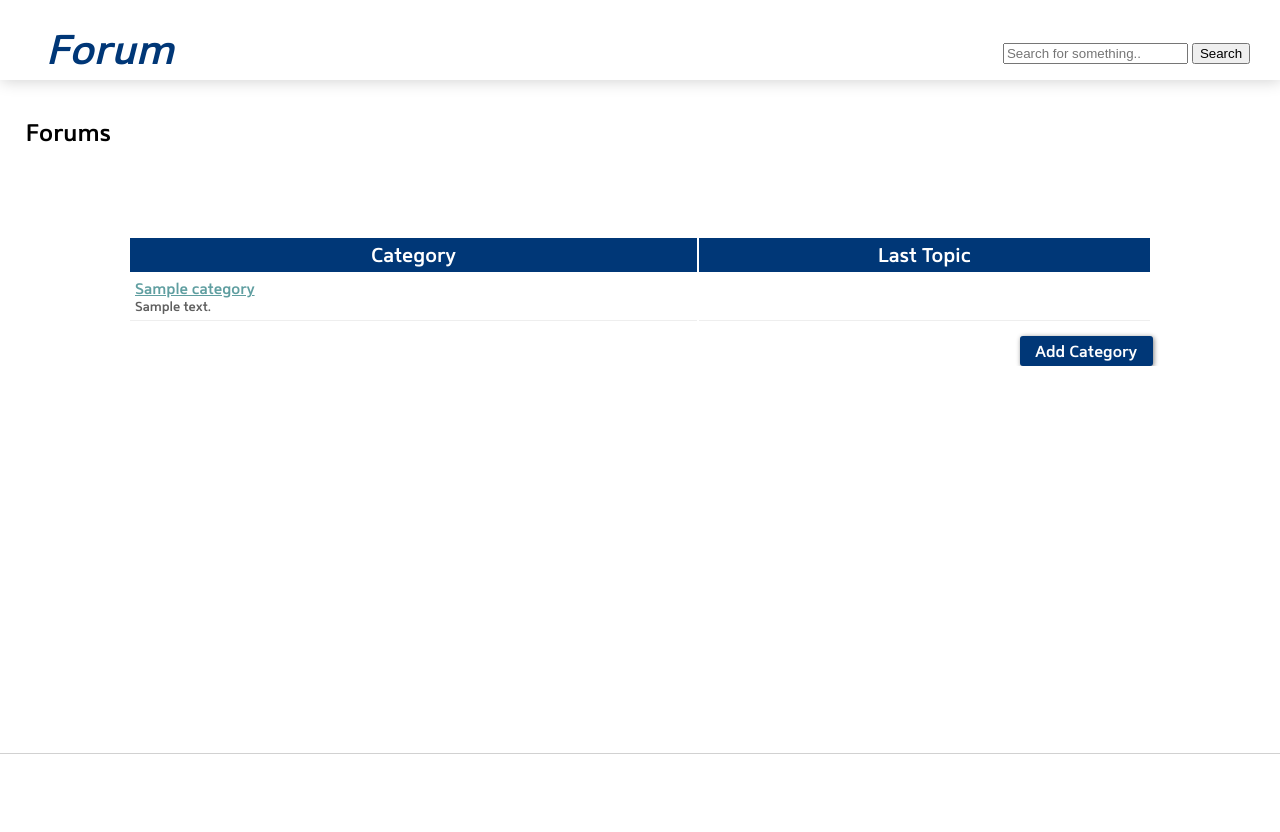
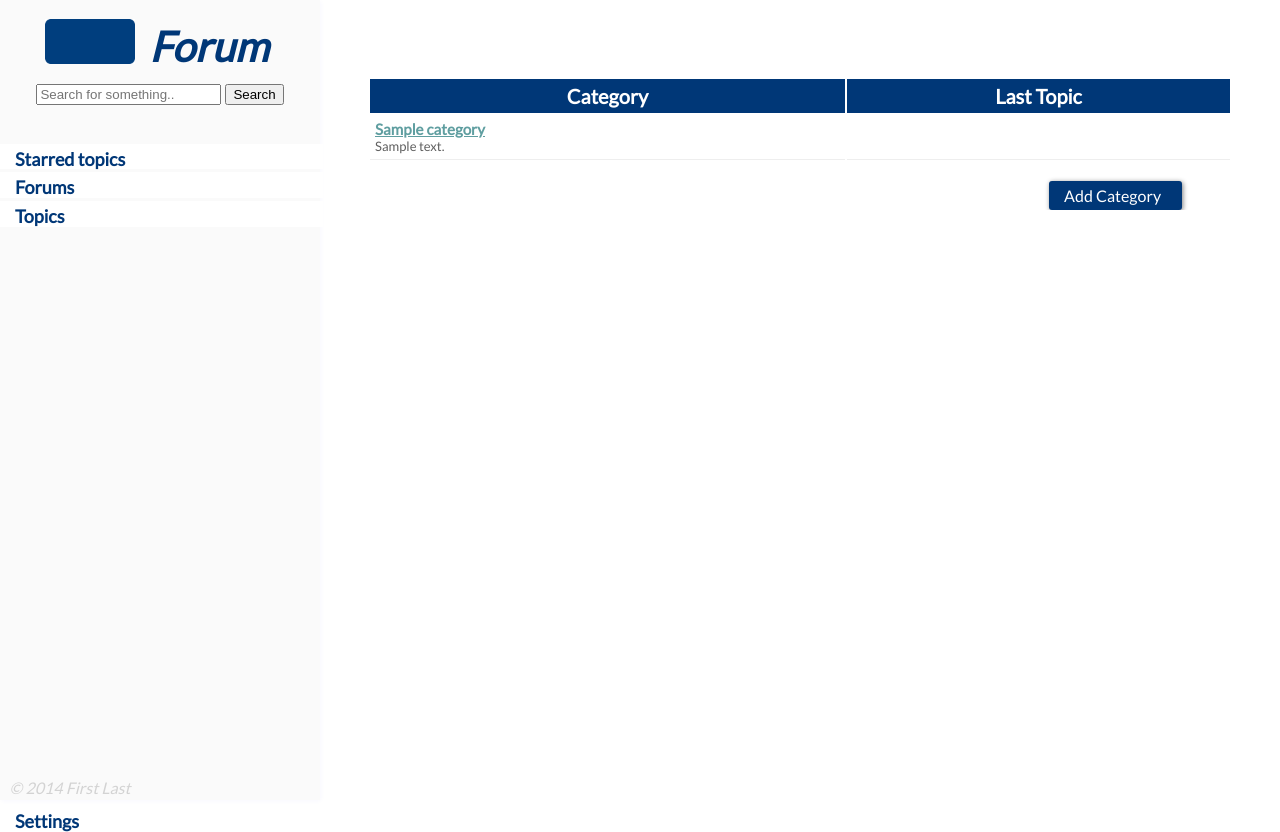
Before and after one commit to pedjorge/Forum, a PHP site: page /home.php in a window 1280 px wide. Before the commit the page ends 754 px from the top, so only its background shows below. Run offline with PHP 8.4, Linux system fonts and the light colour scheme; tables that the repository leaves empty or names only in its code hold one stand-in row (values such as "Sample post"); data that the repository does not hold is empty; some libraries are stand-ins or nearby versions; some web fonts are replaced.

Commit message:
redesign

```diff
--- a/css/global.css
+++ b/css/global.css
@@ -12,48 +12,47 @@ body {
 	padding:0;
 }
 
-@font-face{
-	font-family: 'myHeading';
-	src: url(../font/mentone-semibol.eot) format('embedded-opentype');
-	src: url(../font/mentone-semibol.otf) format('otf'),
-		 url(../font/mentone-semibol.eot?#iefix) format('embedded-opentype'),
-		 url(../font/mentone-semibol.ttf) format('truetype'),
-		 url(../font/mentone-semibol.woff) format('woff'),
-		 url(../font/mentone-semibol.svg#mentonesemibold) format('svg');
+/*=========================================================================== */
+/*---------------------------------- MENU ----------------------------------- */
+/*=========================================================================== */
+
+#menu {
+	height: 100%;
+	width: 25%;
+	float: left;
+	background-color: #FAFAFA;
+	box-shadow: 1px 1px 5px ghostwhite;
 }
 
-/*=========================================================================== */
-/*--------------------------------- HEADER ---------------------------------- */
-/*=========================================================================== */
-
-#header_container {
- 	box-shadow: 1px 1px 15px #d1d1d1;
- 	height: 10%;
- 	left: 0;
- 	position: fixed;
- 	width: 100%;
- 	top: 0;
- 	background-color: #fff;
- }
-
 #header {
-	height: 100%;
-	line-height:60px;
-	margin:0 auto;
+	height: 14%;
+	margin: 0 auto;
 	width: 100%;
-	text-align:center;
+	text-align: center;
 }
 
 div.logo_title {
-	height: 75%;
-	width: 307px;
+	height: 41%;
+	width: 88%;
+	padding: 5.8% 2% 6.2% 14%;
+}
+
+.logo {
 	float: left;
-	padding: 1.8% 0% 0% 2%;
+	height: 100%;
+	width: 30%;
 }
 
 img.logo {
+	height: 45px;
 	width: 90px;
 	float:left;
+}
+
+.title {
+	height: 100%;
+	width: 70%;
+	float: left;
 }
 
 h1{
@@ -62,30 +61,74 @@ h1{
 	left: 20px;
 	bottom: -2px;
 	color:#003777;
-	font-family: 'myHeading';
+	font-family: 'Lato', serif;
 	font-size:2.6em;
 	float: left;
 	margin: 0;
 }
 
 div.search_container {
-	height: 75%;
-	float: right;
-	width: 307px;
-	padding: 1.8% 0% 0% 2%;
+	height: 19%;
+	width: 100%;
+}
+
+.menu_item {
+	height: 4.8%;
+	width: 101%;
+	background-color: white;
+	margin-top: 3px;
+	text-align: left;
+	font-family: 'Lato', serif;
+}
+
+.menu_item p {
+	padding: 4px 0 0 15px;
+	font-weight: bold;
+	font-size: 18px;
+	color: #003777;
+	height: 85.9%;
+}
+
+#navigation {
+	height: 78.5%;
+	padding-top: 9%;
+}
+
+#navigation_items {
+	height: 85%;
+	width: auto;
+	list-style-type: none;
+	padding: 0;
+}
+
+li:last-child {
+    margin-top: 181%;
+}
+
+.menu_item:hover {
+	background-color: lightgrey;
+}
+
+.menu_item:hover p {
+	color: white;
+}
+
+#footer {
+	padding: 3%;
+	font-family: 'Lato', serif;
+	color: lightgrey;
+	font-style: italic;
 }
 
 /*=========================================================================== */
 /*------------------------------ CONTAINER ---------------------------------- */
 /*=========================================================================== */
 
-#container {
-	margin: 0 auto -6%;
-	overflow: hidden;
-	padding: 92px 0 0;
-	width: 100%;
-	height: auto;
-	min-height: 86%;
+#container{
+	height: 100%;
+	width: 75%;
+	float: left;
+	overflow: auto;
 }
 
 #content {
@@ -96,8 +139,8 @@ div.search_container {
 }
 
 table {
-    width: 80%;
-	margin-left: 10%;
+    width: 90%;
+	margin-left: 5%;
 }
 
 tbody {
@@ -125,11 +168,11 @@ table p {
 
 h2 {
 	padding: 2% 2%;
-	font-family: myHeading;
+	font-family: 'Lato', serif;
 }
 
 .gradient-style {
-	font-family: myHeading;
+	font-family: 'Lato', serif;
 	font-size: 13px;
 }
 
@@ -150,10 +193,10 @@ h2 {
 }
 
 .add {
-	font-family: myHeading;
+	font-family: 'Lato', serif;
 	float: right;
-	margin-right: 9.9%;
-	margin-top: 1%;
+	margin-right: 10.2%;
+	margin-top: 2%;
 }
 
 #onclick{
@@ -173,7 +216,7 @@ h2 {
 }
 
 .form {
-	font-family: myHeading;
+	font-family: 'Lato', serif;
 	border-radius:2px;
 	padding:20px 30px;
 	box-shadow:0 0 15px;
--- a/css/home.css
+++ b/css/home.css
@@ -1,5 +1,5 @@
 #categories {
-	margin-top: 5%;
+	margin-top: 8%;
 }
 
 #onclick {
--- a/home.php
+++ b/home.php
@@ -2,29 +2,49 @@
 <html>
     <head>
         <script src="http://ajax.googleapis.com/ajax/libs/jquery/1.11.0/jquery.min.js"></script>
+        <link href='http://fonts.googleapis.com/css?family=Lato&subset=latin,latin-ext' rel='stylesheet' type='text/css'>
         <link rel="stylesheet" href="css/global.css">
         <link rel="stylesheet" href="css/home.css">
         <script src="js/jquery_popup.js"></script>
     </head>
     <body>
-
-        <div id="header_container">
+        <div id="menu">
             <div id="header">
                 <div class="logo_title">
-                    <h1><em><b>Forum</b></em></h1>
+                    <div class="logo">
+                        <a href="#"><img class="logo" src="img/logo.png"></a>
+                    </div>
+                    <div class="title">
+                        <a href="home.php"><h1><em><b>Forum</b></em></h1></a>
+                    </div>
                 </div>
-
                 <div class="search_container">
                     <input type="search" id="mySearch" placeholder="Search for something..">
                     <button onclick="myFunction()">Search</button>
                 </div>
             </div>
+            <div id="navigation">
+                <ul id="navigation_items">
+                    <li class="Starred_topics menu_item">
+                        <a href="#" class="menu_item_link"><p>Starred topics</p></a>
+                    </li>
+                    <li class="Forums menu_item">
+                        <a href="#" class="menu_item_link"><p>Forums</p></a>
+                    </li>
+                    <li class="Topics menu_item">
+                        <a href="#" class="menu_item_link"><p>Topics</p></a>
+                    </li>
+                    <li class="Settings menu_item">
+                        <a href="#" class="menu_item_link"><p>Settings</p></a>
+                    </li>
+                </ul>
+            </div>
+            <div id="footer">
+                <p>&#169; 2014 First Last</p>
+            </div>
         </div>
-
-
         <div id="container">
             <div id="content">
-                <h2>Forums</h2>
                 <?php include 'php_support/show_categories.php'; ?>
                 <div class="add">
                     <p id="onclick">Add Category</p>
@@ -43,12 +63,5 @@
                 </form>
             </div>
         </div>
-        <footer>
-            <ul>
-                <li class="first">
-
-                </li>
-            </ul>
-        </footer>
     </body>
 </html>
--- a/topic.php
+++ b/topic.php
@@ -12,7 +12,7 @@
         <div id="header_container">
             <div id="header">
                 <div class="logo_title">
-                    <a href="home.php"><h1><em><b>Forum</b></em></h1></a>
+                    <h1><em><b>Forum</b></em></h1>
                 </div>
 
                 <div class="search_container">
```
Also changed, not shown: img/logo.png (added).
